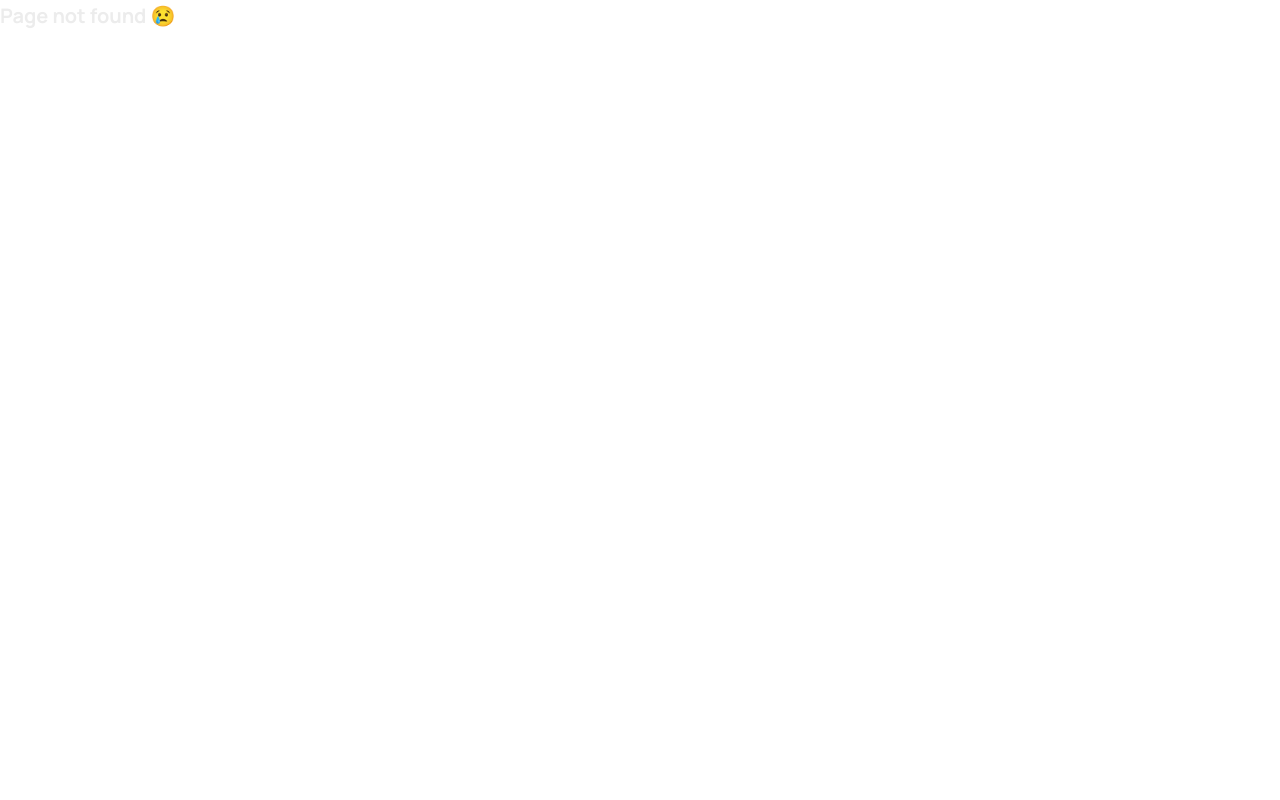
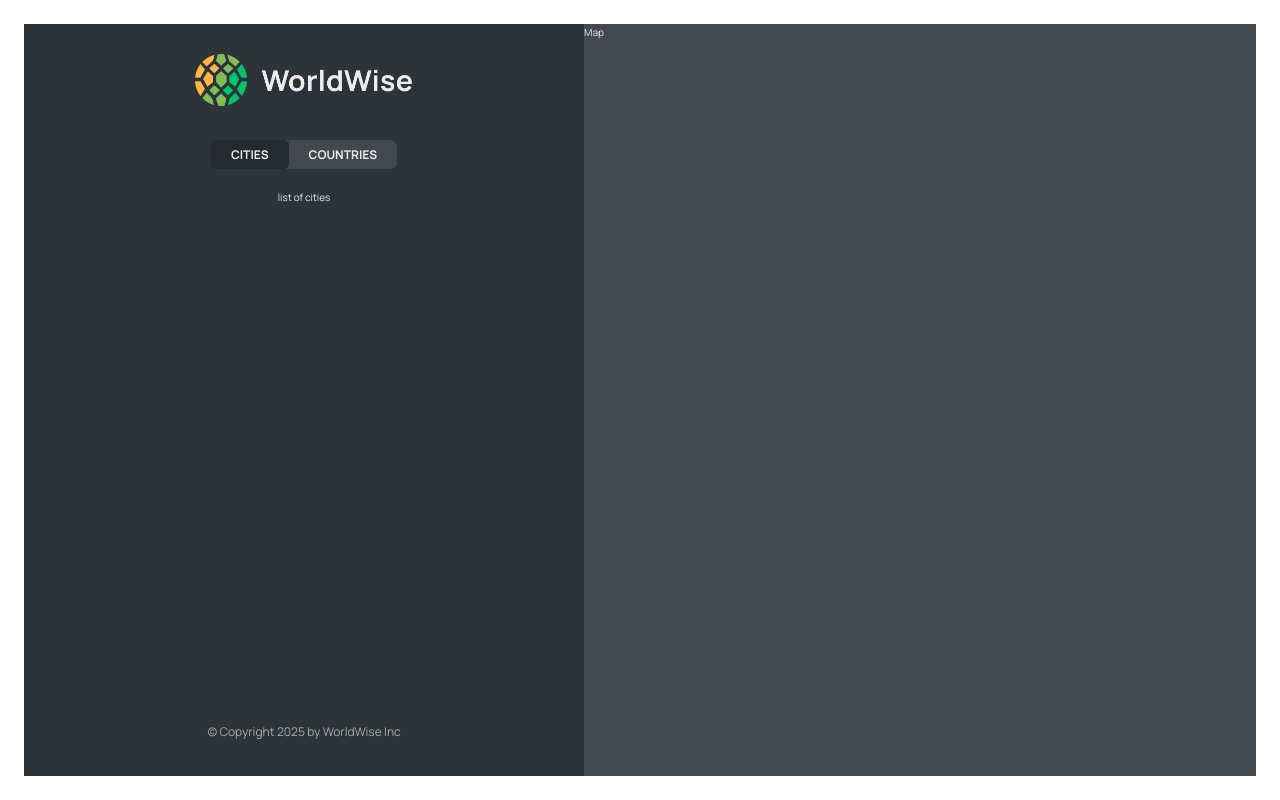
Before and after one commit to RaghadDeveloper/Worldwise, a React (Vite) app: page /app/cities in a window 1280 px wide. Before the commit this address had no page. Built offline with nearby package versions, Linux system fonts and the light colour scheme.

Commit message:
nested-routes

```diff
--- a/src/App.jsx
+++ b/src/App.jsx
@@ -11,10 +11,15 @@ function App() {
   return (
     <BrowserRouter>
       <Routes>
-        <Route path="/" element={<HomePage />} />
+        <Route index element={<HomePage />} />
         <Route path="product" element={<Product />} />
         <Route path="pricing" element={<Pricing />} />
-        <Route path="app" element={<AppLayout />} />
+        <Route path="app" element={<AppLayout />}>
+          <Route index element={<p>list of cities</p>} />
+          <Route path="cities" element={<p>list of cities</p>} />
+          <Route path="countries" element={<p>list of countries</p>} />
+          <Route path="form" element={<p>form</p>} />
+        </Route>
         <Route path="login" element={<Login />} />
         <Route path="*" element={<PageNotFound />} />
       </Routes>
--- a/src/components/AppNav.jsx
+++ b/src/components/AppNav.jsx
@@ -1,7 +1,20 @@
 import React from "react";
+import { NavLink } from "react-router-dom";
+import styles from "./AppNav.module.css";
 
 function AppNav() {
-  return <div>AppNav</div>;
+  return (
+    <nav className={styles.nav}>
+      <ul>
+        <li>
+          <NavLink to="cities">cities</NavLink>
+        </li>
+        <li>
+          <NavLink to="countries">countries</NavLink>
+        </li>
+      </ul>
+    </nav>
+  );
 }
 
 export default AppNav;
--- a/src/components/Sidebar.jsx
+++ b/src/components/Sidebar.jsx
@@ -2,6 +2,7 @@ import React from "react";
 import styles from "./Sidebar.module.css";
 import Logo from "./Logo";
 import AppNav from "./AppNav";
+import { Outlet } from "react-router-dom";
 
 function Sidebar() {
   return (
@@ -9,11 +10,11 @@ function Sidebar() {
       <Logo />
       <AppNav />
 
-      <p>list of cities</p>
+      <Outlet />
 
       <footer className={styles.footer}>
         <p className={styles.copyright}>
-          &copy;Copyright {new Date().getFullYear()} by WorldWise Inc
+          &copy; Copyright {new Date().getFullYear()} by WorldWise Inc
         </p>
       </footer>
     </div>
```
